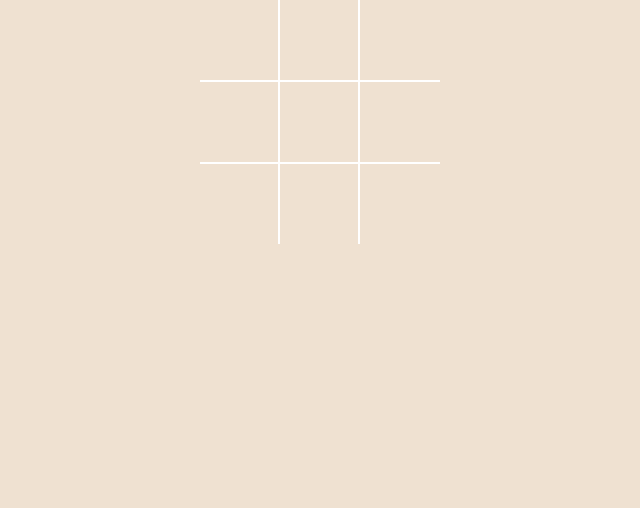
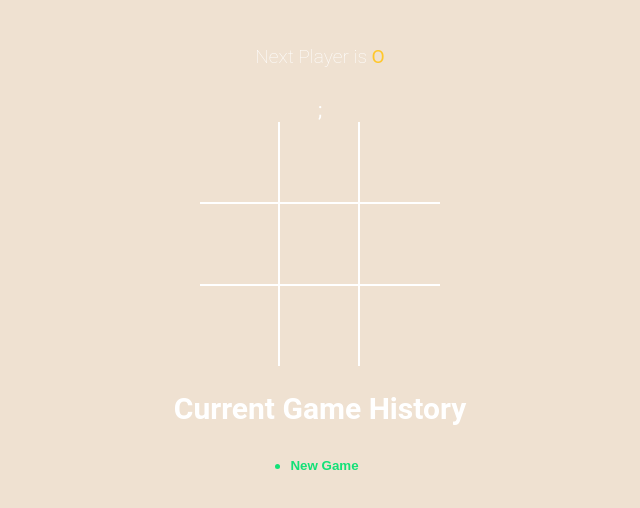
Before and after one commit to samakshi12/tic-tac, a React (Vite) app: page / in a window 1280 px wide. Shown: the top 508 px of the page, without its empty margins (320-960 px from the left). Built offline with nearby package versions, Linux system fonts and the light colour scheme.

Commit message:
game history

```diff
--- a/src/App.jsx
+++ b/src/App.jsx
@@ -1,15 +1,62 @@
+import { useState } from 'react';
+import './styles.scss';
+import Board from './components/Board.jsx';
+import StatusMessage from './components/StatusMessage';
+import History from './components/History';
+import { calculateWinner } from './winner';
 
-import './styles.scss'
-import Board from './components/Board.jsx'
-function App() {
+ function App()
+ {
+  const[history, setHistory] = useState([{squares: Array(9).fill(null), isXNext: false }]);
+
+   const [currentMove, setCurrentMove] = useState(0);
+   const gamingBoard = history[currentMove];
+
+
+  const winner = calculateWinner(gamingBoard.squares);
+
+
+  const handleSquare= position =>{
+
+      if(gamingBoard.squares[position] || winner)
+      {
+          return;
+      }
+    setHistory(currentHistory =>
+      {
+        const isTraversing = currentMove + 1 !== currentHistory.length;
+        const lastState= isTraversing ? currentHistory[currentMove]: history[ history.length -  1];
+
+        const nextState = lastState.squares.map((squareValue, pos ) =>
+        {
+          if(position === pos)
+              {
+                  return lastState.isXNext ?'X': 'O ';
+              }
+              return squareValue;
+        });
+
+        const base = isTraversing ? currentHistory.slice(0, currentHistory.indexOf(lastState)+1) : currentHistory;
+        return base.concat({ squares: nextState, isXNext: !lastState.isXNext });
+      });
+
+      setCurrentMove(move => move  + 1);
+
+  };
+
+  const moveTo= move => setCurrentMove(move);
 
   return (
 
       <div className="app">
-       <Board/>
+      <StatusMessage winner ={winner} gamingBoard={gamingBoard}/>;
+       <Board squares={gamingBoard.squares} handleSquare= {handleSquare} />
+       <h2>Current Game History</h2>
+       <History history={history} moveTo ={moveTo} currentMove={currentMove} />
       </div>
+
 
        );
 }
 
-export default App
+export default App;
--- a/src/components/Board.jsx
+++ b/src/components/Board.jsx
@@ -1,31 +1,9 @@
-import { useState } from 'react';
+
 import Square from './Square'
 
-const Board = () =>
+const Board = ({ squares, handleSquare }) =>
 {
-    const [squares, setSquares] = useState(Array(9).fill(null));
-    const [isXNext, setIsXnext]= useState(false);
 
-    const handleSquare= position =>{
-
-        if(squares[position])
-        {
-            return;
-        }
-    setSquares(currentSquares =>
-        {
-            return currentSquares.map((squareValue,pos) =>
-            {
-                if(position === pos)
-                {
-                    return isXNext ?'X': 'O ';
-                }
-                return squareValue;
-            });
-        });
-        setIsXnext((currentIsXNext)=> !currentIsXNext)
-
-    };
     const renderSquare = position  =>
     {
 
--- /dev/null
+++ b/src/components/History.jsx
@@ -0,0 +1,19 @@
+const History = ({ history, moveTo, currentMove }) => {
+
+return (
+<div className="history-wrapper">
+    <ul className="history">
+        {history.map((_, index) =>
+        (
+        <li key ={index}>
+        <button type="button" className={`btn-move ${currentMove === index ? 'active' : '' }`} onClick={() => moveTo(index)}>
+        {index === 0 ? 'New Game':`Go to move  ${index}`}
+        </button>
+        </li>
+        ))}
+
+    </ul>
+</div>
+);
+};
+export default History;
--- /dev/null
+++ b/src/components/StatusMessage.jsx
@@ -0,0 +1,34 @@
+const StatusMessage = ({ winner, gamingBoard}) => {
+const {squares, isXNext}= gamingBoard;
+
+    const noMoves= squares.every(squareValue => squareValue !== null);
+
+    const statusMessage  = isXNext ? 'X' : 'O';
+
+
+
+    const renderStatusMessage = () => {
+        if(winner) {
+            return <>Winner is {winner}</>
+        }
+        if(!winner && noMoves)
+        {
+            return <>
+            <span className="text-orange"> O </span> and{' '} <span className="text-green"> X </span> tied
+            </>
+        }
+        if(!winner && !noMoves)
+        {
+            return <>
+            Next Player is { ' '}
+            <span className={isXNext ? 'text-green' : 'text-orange'}> {statusMessage} </span> </>
+        }
+        return null;
+    };
+
+    return (
+         <h6 className="status-message">{renderStatusMessage()} </h6>
+
+    );
+};
+export default StatusMessage;
--- /dev/null
+++ b/src/winner.js
@@ -0,0 +1,19 @@
+export function calculateWinner(squares) {
+    const lines = [
+      [0, 1, 2],
+      [3, 4, 5],
+      [6, 7, 8],
+      [0, 3, 6],
+      [1, 4, 7],
+      [2, 5, 8],
+      [0, 4, 8],
+      [2, 4, 6],
+    ];
+    for (let i = 0; i < lines.length; i++) {
+      const [a, b, c] = lines[i];
+      if (squares[a] && squares[a] === squares[b] && squares[a] === squares[c]) {
+        return squares[a];
+      }
+    }
+    return null;
+  }
```
